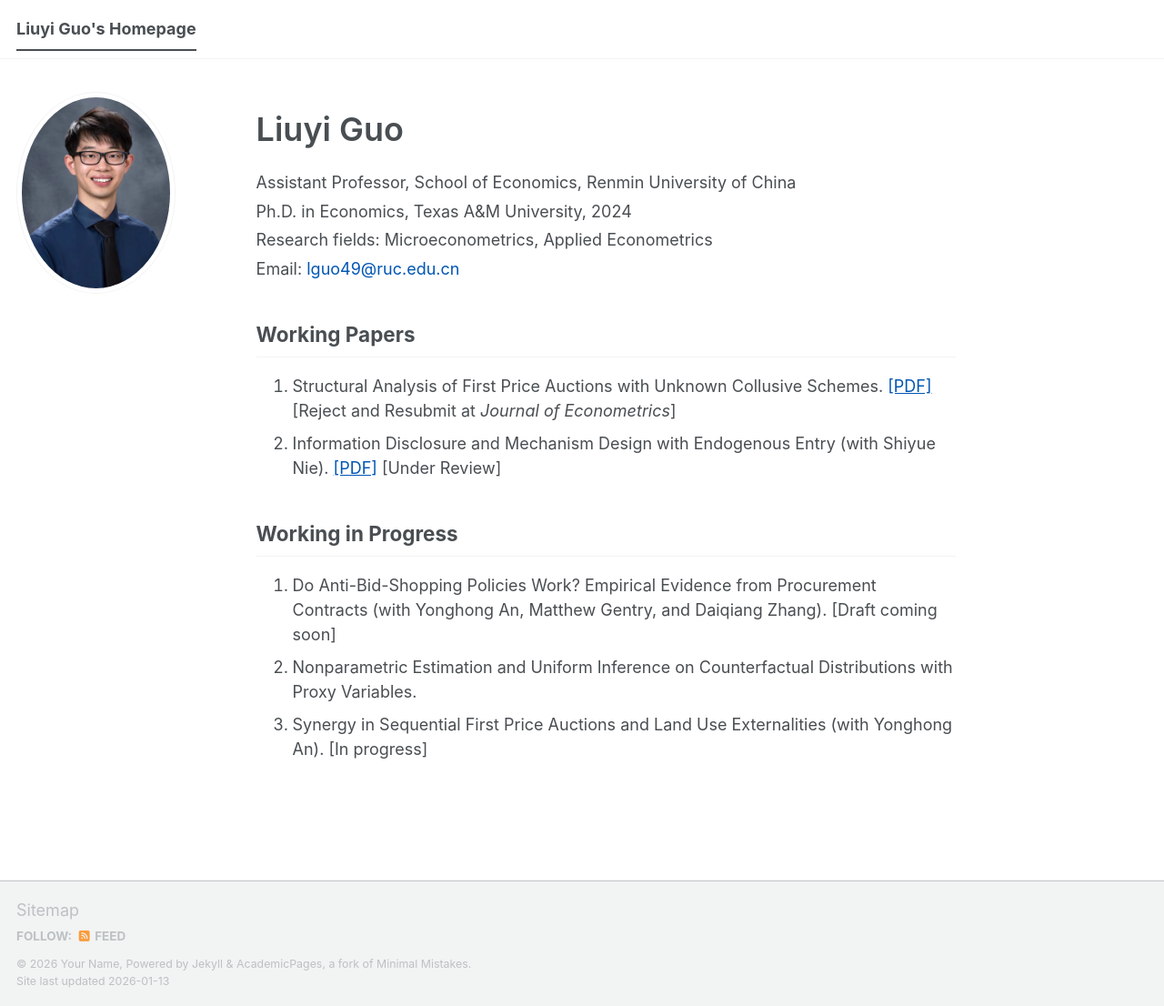
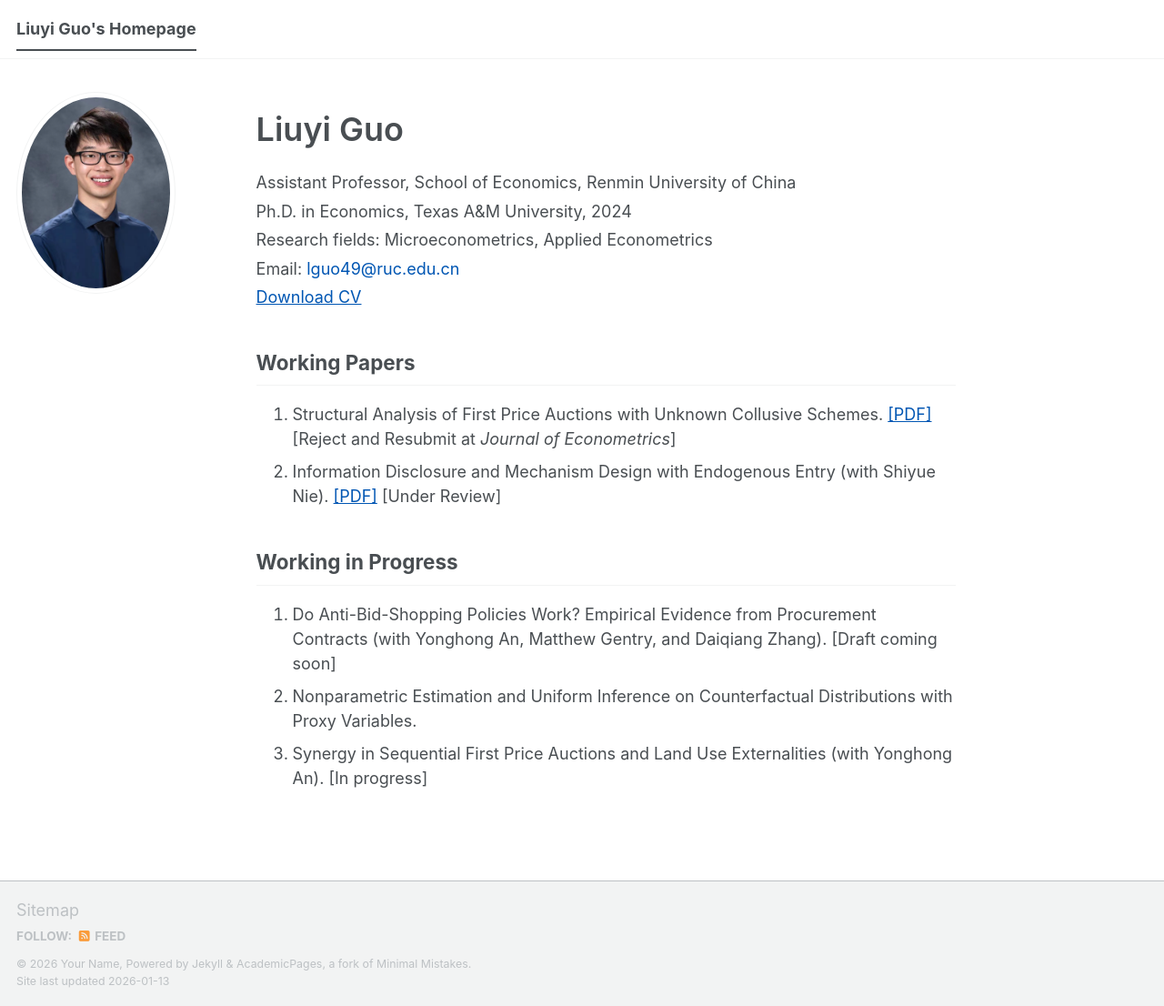
Before and after one commit to guoliuyi/lguo, a Jekyll site: the page built from _pages/about.md, in a window 1280 px wide and 1106 px high. Shown: the whole window at 91% size. Built offline with Jekyll 4.4.1, drawn with Linux system fonts in a browser that asks for light colours; a script bundle is joined from its source files by our own code; library files that are not in the unit come from our copies.

Commit message:
Update about.md

```diff
--- a/_pages/about.md
+++ b/_pages/about.md
@@ -23,12 +23,11 @@ redirect_from:
   </div>
   <div class="meta" style="margin-bottom:0.25em; line-height:1.5;">
     Email: <a href="mailto:lguo49@ruc.edu.cn" style="color:#0056b3; text-decoration:none;">lguo49@ruc.edu.cn</a>
-      <!--
   </div>
   <div class="meta" style="margin-top:0.25em; line-height:1.5;">
     <a href="pdfs/LiuyiGuo_CV.pdf" target="_blank" rel="noopener noreferrer" style="color:#0056b3;">
       Download CV
-    </a>-->
+    </a>
   </div>
 </div>>
 
```
